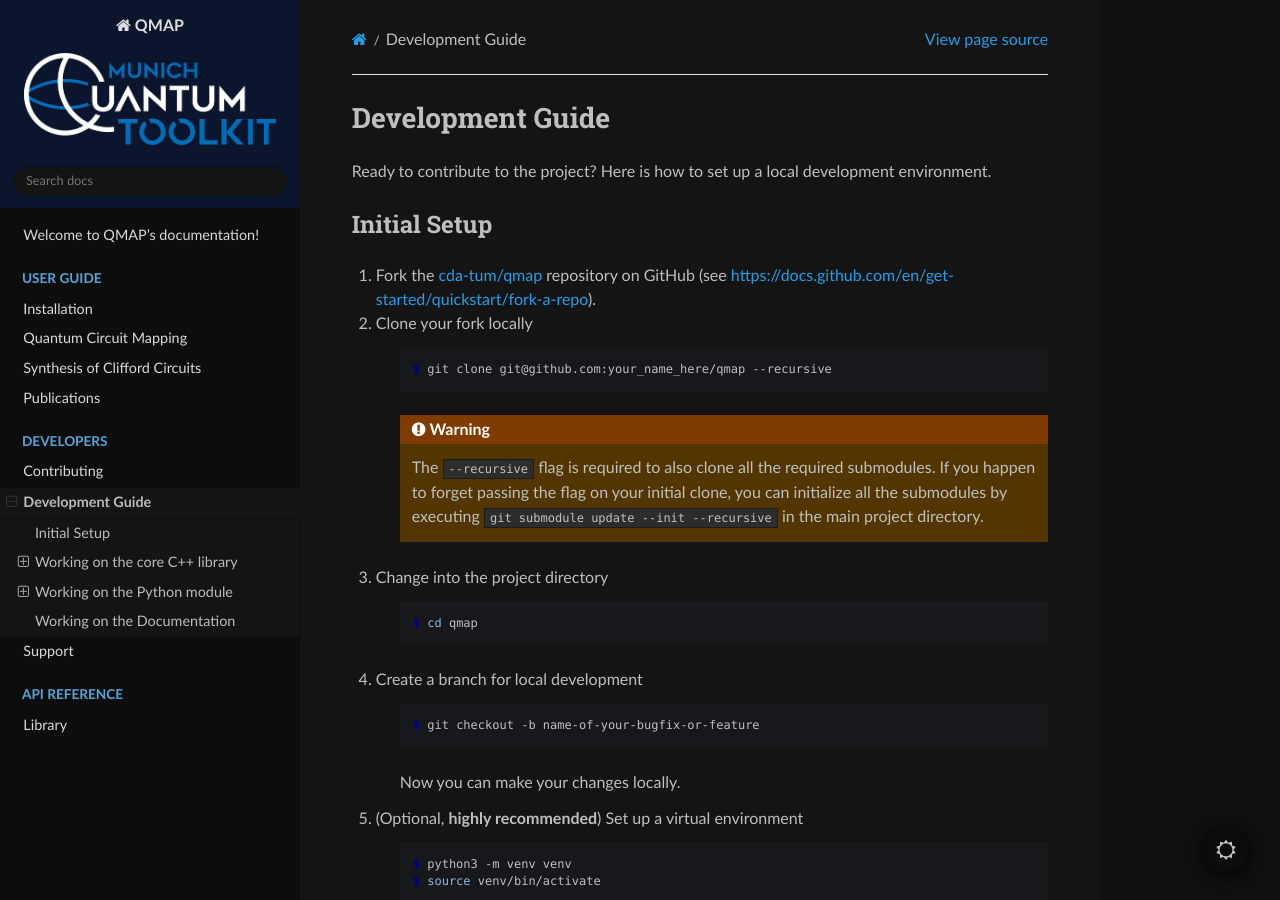
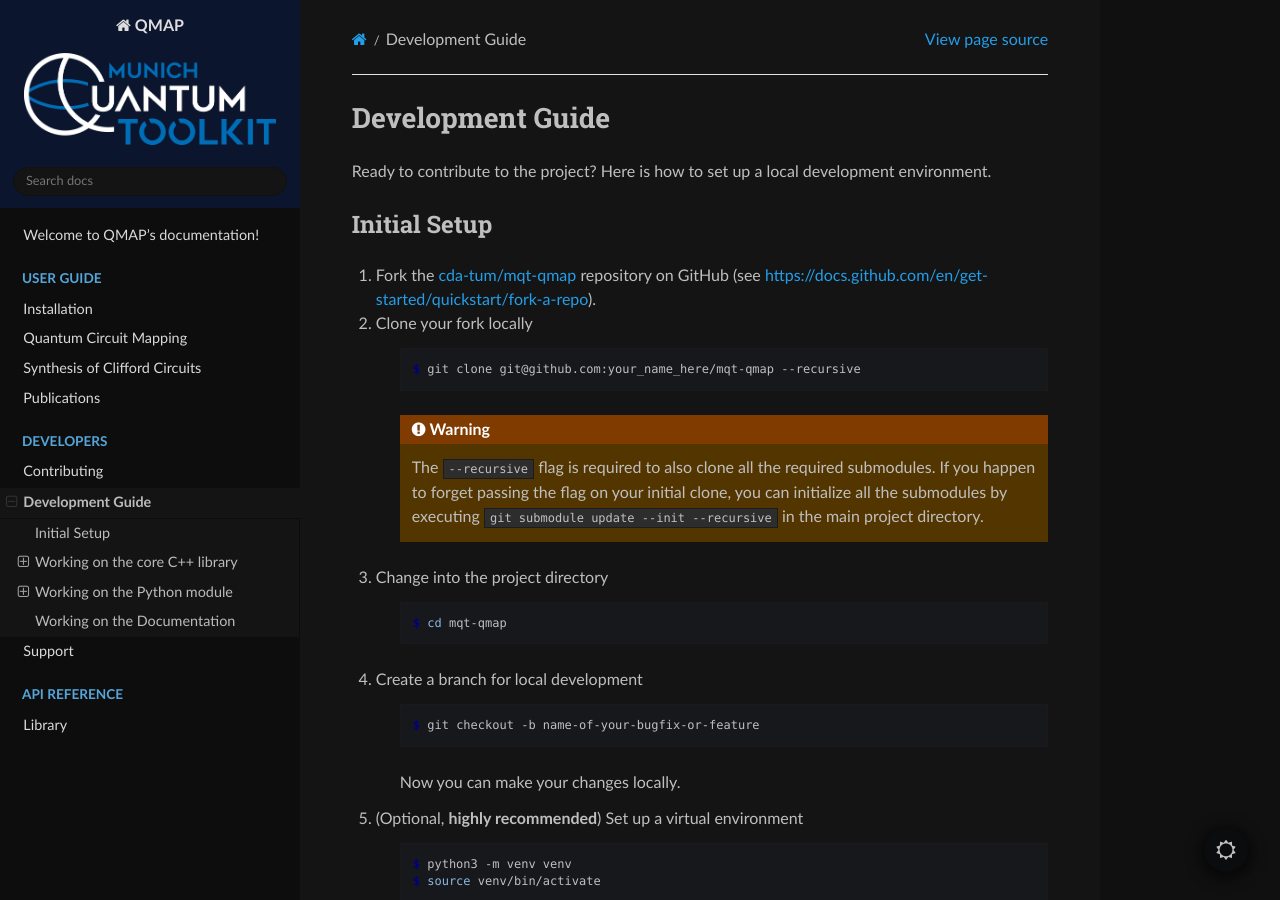
Before and after one commit to cda-tum/mqt-qmap, a Sphinx documentation site: the page built from docs/source/DevelopmentGuide.rst, in a window 1280 px wide and 900 px high. Built offline with Sphinx 7.4.7 and the Read the Docs theme 2.0.0, drawn with Linux system fonts in a browser that asks for light colours; the version number could not be read and is left out.

Commit message:
📝 update RtD files

```diff
--- a/docs/source/DevelopmentGuide.rst
+++ b/docs/source/DevelopmentGuide.rst
@@ -6,13 +6,13 @@
 Initial Setup
 #############
 
-1. Fork the `cda-tum/qmap <https://github.com/cda-tum/qmap>`_ repository on GitHub (see https://docs.github.com/en/get-started/quickstart/fork-a-repo).
+1. Fork the `cda-tum/mqt-qmap <https://github.com/cda-tum/mqt-qmap>`_ repository on GitHub (see https://docs.github.com/en/get-started/quickstart/fork-a-repo).
 
 2. Clone your fork locally
 
     .. code-block:: console
 
-        $ git clone git@github.com:your_name_here/qmap --recursive
+        $ git clone git@github.com:your_name_here/mqt-qmap --recursive
 
     .. warning::
 
@@ -23,7 +23,7 @@
 
     .. code-block:: console
 
-        $ cd qmap
+        $ cd mqt-qmap
 
 4. Create a branch for local development
 
--- a/docs/source/Installation.rst
+++ b/docs/source/Installation.rst
@@ -1,7 +1,7 @@
 Installation
 ============
 
-QMAP is mainly developed as a C++ library that builds upon `our quantum functionality representation (QFR) <https://github.com/cda-tum/qfr>`_.
+QMAP is mainly developed as a C++ library that builds upon `MQT Core <https://github.com/cda-tum/mqt-core>`_, which forms the backbone of the `MQT <https://mqt.readthedocs.io>`_.
 In order to make the tool as accessible as possible, it comes with an easy-to-use Python interface.
 
 We encourage installing QMAP via pip (preferably in a `virtual environment <https://docs.python.org/3/library/venv.html>`_):
@@ -118,7 +118,7 @@
 - Build Z3 from source and install it to the system
 
 The library is continuously tested under Linux, MacOS, and Windows using the `latest available system versions for GitHub Actions <https://github.com/actions/virtual-environments>`_.
-In order to access the latest build logs, visit `qmap/actions/workflows/ci.yml <https://github.com/cda-tum/qmap/actions/workflows/ci.yml>`_.
+In order to access the latest build logs, visit `mqt-qmap/actions/workflows/ci.yml <https://github.com/cda-tum/mqt-qmap/actions/workflows/ci.yml>`_.
 
 .. note::
     We noticed some issues when compiling with Microsoft's *MSCV* compiler toolchain. If you want to start development on this project under Windows, consider using the *clang* compiler toolchain. A detailed description of how to set this up can be found `here <https://docs.microsoft.com/en-us/cpp/build/clang-support-msbuild?view=msvc-160>`_.
--- a/docs/source/index.rst
+++ b/docs/source/index.rst
@@ -1,7 +1,7 @@
 Welcome to QMAP's documentation!
 ================================
 
-QMAP is a tool for quantum circuit compilation developed as part of the *Munich Quantum Toolkit* (*MQT*) [#]_ by the `Chair for Design Automation <https://www.cda.cit.tum.de/>`_ at the `Technical University of Munich <https://www.tum.de>`_. It builds upon `our quantum functionality representation (QFR) <https://github.com/cda-tum/qfr>`_.
+QMAP is a tool for quantum circuit compilation developed as part of the `Munich Quantum Toolkit <https://mqt.readthedocs.io>`_ (*MQT*) [#]_ by the `Chair for Design Automation <https://www.cda.cit.tum.de/>`_ at the `Technical University of Munich <https://www.tum.de>`_. It builds upon `MQT Core <https://github.com/cda-tum/mqt-core>`_, which forms the backbone of the MQT.
 
 We recommend you to start with the :doc:`installation instructions <Installation>` or by reading our overview paper :cite:labelpar:`wille2023qmap`.
 Then proceed to the :doc:`mapping page <Mapping>` or the :doc:`synthesis/optimization page <Synthesis>` and read the :doc:`reference documentation <library/Library>`.
```
